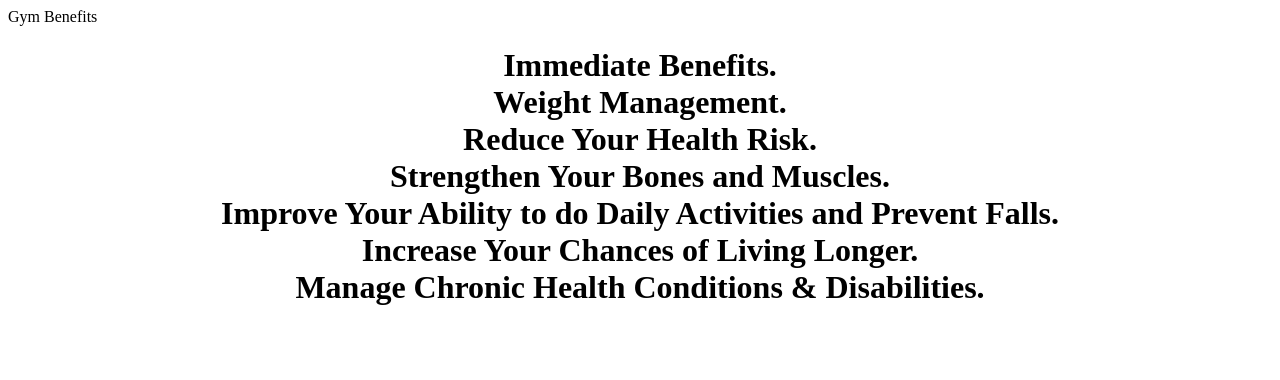
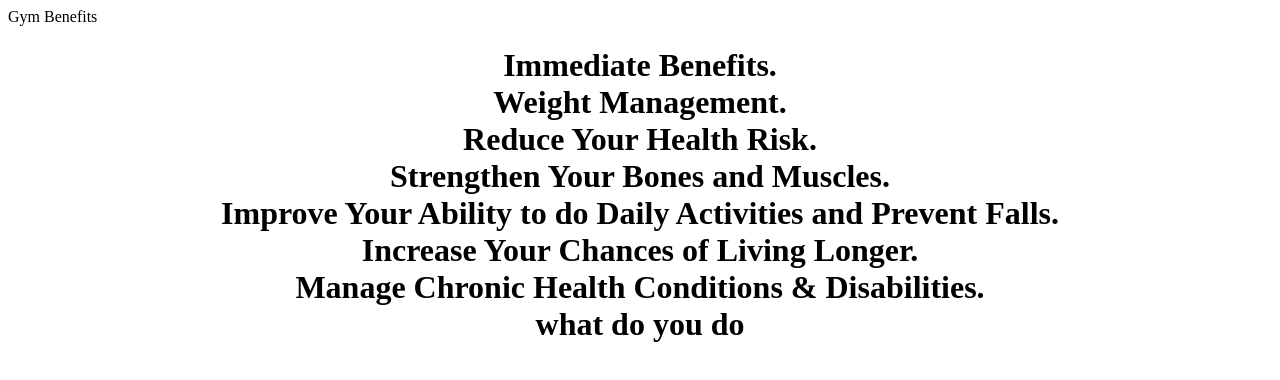
Before and after one commit to Nevan-2106/testrun1, a plain HTML site: page index.html in a window 1280 px wide. Drawn offline with Linux system fonts and the light colour scheme.

Commit message:
undate insex.html
subbranch for prgramming

```diff
--- a/index.html
+++ b/index.html
@@ -8,6 +8,7 @@ Strengthen Your Bones and Muscles.<br>
 Improve Your Ability to do Daily Activities and Prevent Falls.<br>
 Increase Your Chances of Living Longer.<br>
 Manage Chronic Health Conditions & Disabilities.<br>
+    what do you do
 </h1></center>
 </body>
 </html>
```
